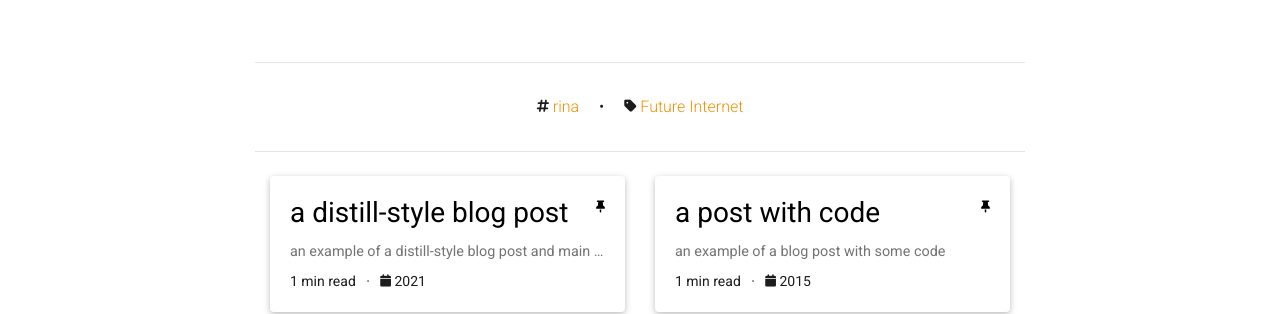
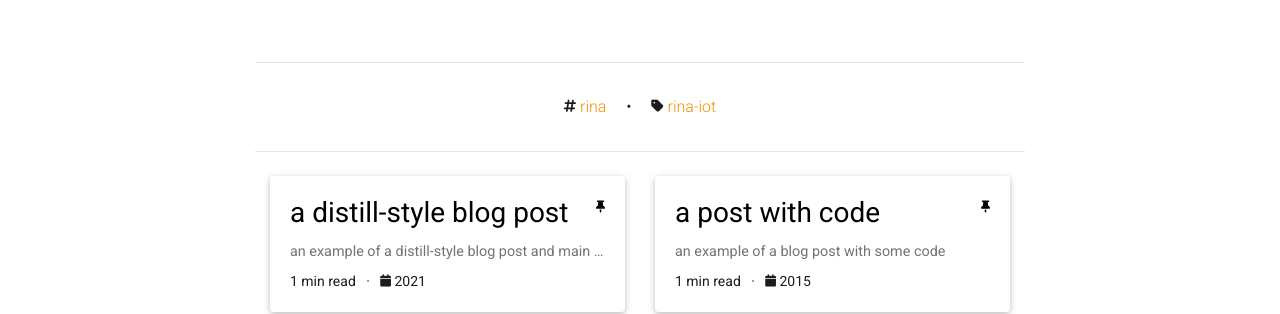
Before and after one commit to esmaxness/esmaxness.github.io, a Jekyll site: the page built from blog/index.html, in a window 1280 px wide and 900 px high. Shown: the part 312-626 px from the top of the window. Built offline with Jekyll 4.4.1, drawn with Linux system fonts in a browser that asks for light colours; the list of posts is cut into pages by our own code; comment, search, counter and statistics services are not loaded; a style sheet for code colours, icons or effects is not loaded.

Commit message:
update categories

```diff
--- a/_config.yml
+++ b/_config.yml
@@ -265,7 +265,7 @@
     category: "/blog/category/:name/"
 
 display_tags: ["rina"] # these tags will be displayed on the front page of your blog
-display_categories: ["Future Internet"] # these categories will be displayed on the front page of your blog
+display_categories: ["rina-iot"] # these categories will be displayed on the front page of your blog
 
 # -----------------------------------------------------------------------------
 # Jekyll Scholar
```
